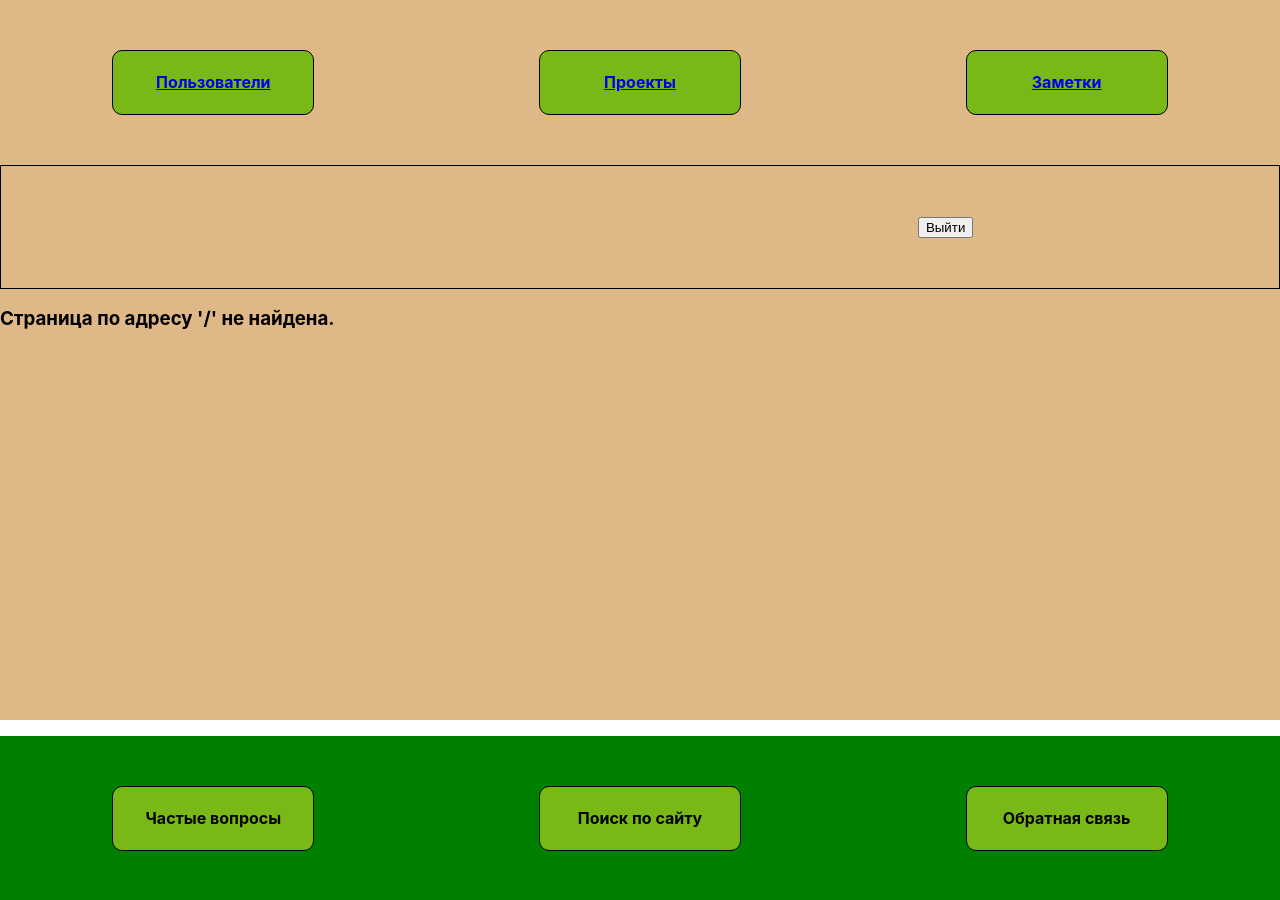
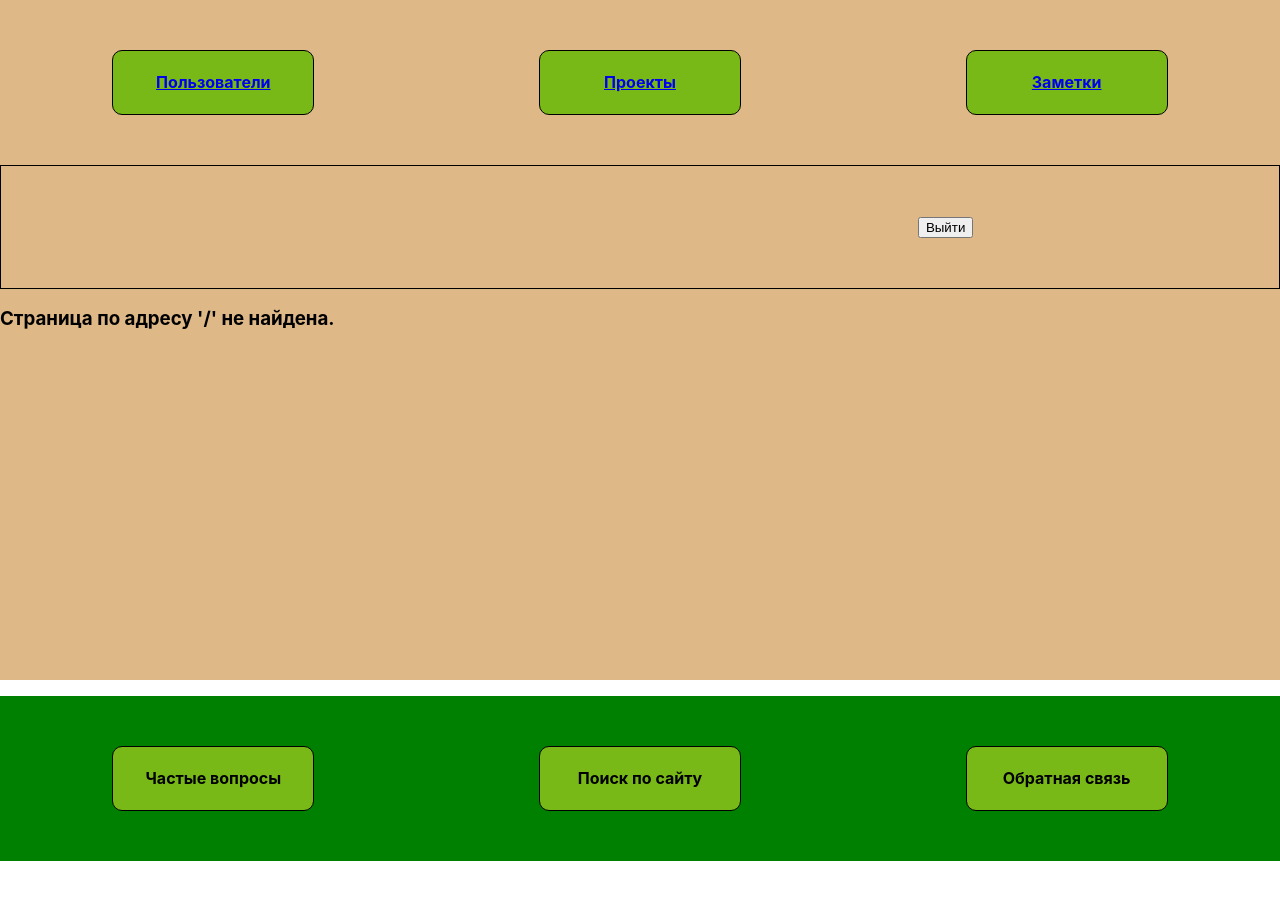
Before and after one commit to Jenny6199/DRF_course_project, a React (Create React App) app in the folder container/frontend/: page / in a window 1280 px wide. After the commit the page ends 861 px from the top, so only its background shows below. Built offline with nearby package versions, Linux system fonts and the light colour scheme; no server answers.

Commit message:
cors wall

```diff
--- a/container/frontend/src/App.css
+++ b/container/frontend/src/App.css
@@ -81,9 +81,13 @@
 }
 
 .wrapper {
-  min-height: 90vh;
+  min-height: 85vh;
 }
 
 footer {
   min-height: 9vh;
 }
+
+table {
+  padding: 0px 25px;
+}
```
Also changed, not shown: 1 other file (tests, documents, lock files or other folders).
